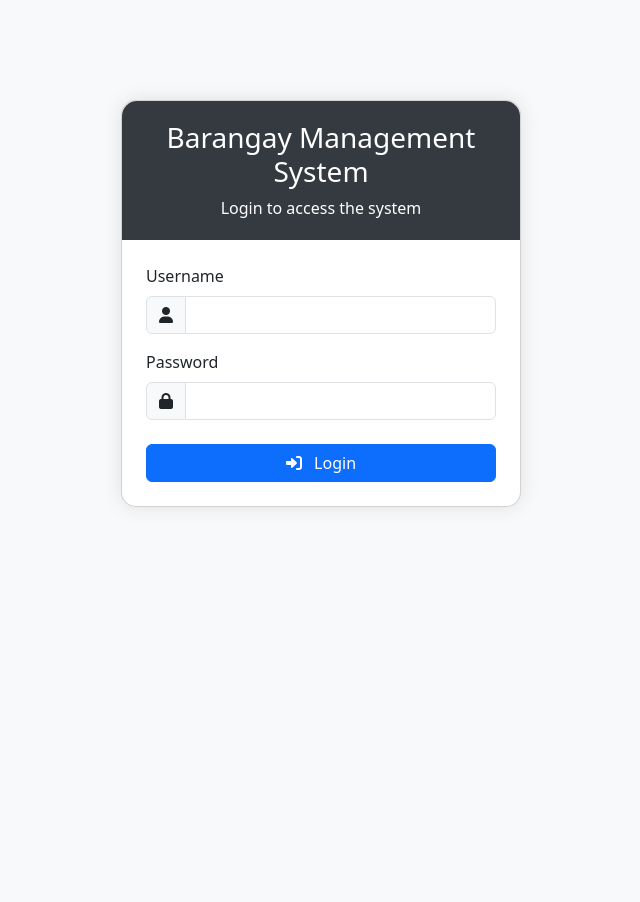
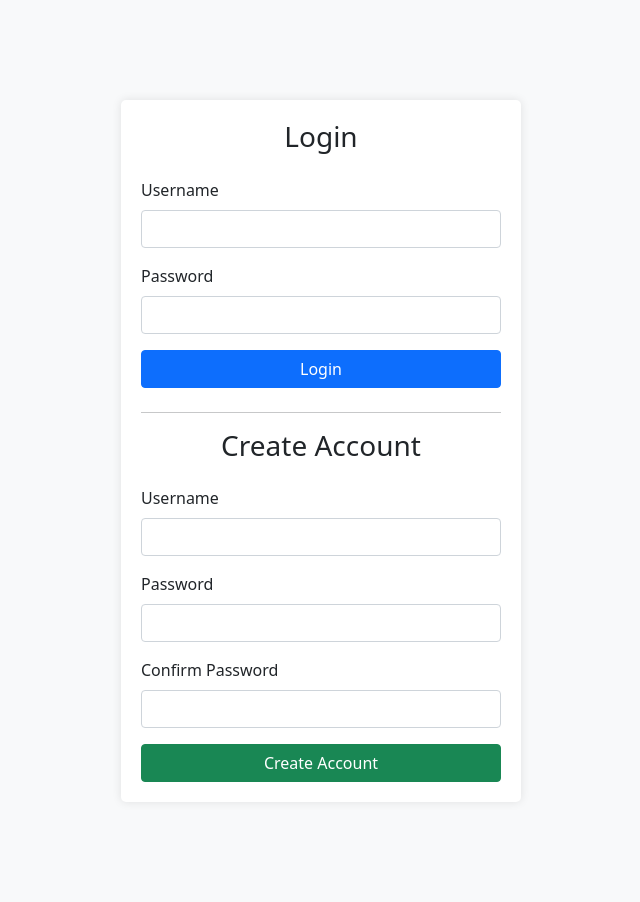
Before and after one commit to Shiro2602/BarangaySystem, a PHP site: page /login.php in a window 1280 px wide. Shown: the whole page, without its empty margins (319-959 px from the left). Before the commit the page ends 507 px from the top, so only its background shows below. Run offline with PHP 8.4, Linux system fonts and the light colour scheme.

Commit message:
2nd commit

```diff
--- a/account.php
+++ b/account.php
@@ -1,6 +1,7 @@
 <?php
 require_once 'config.php';
 require_once 'auth.php';
+require_once 'auth_check.php';
 
 $success_message = '';
 $error_message = '';
--- a/blotter.php
+++ b/blotter.php
@@ -1,4 +1,5 @@
 <?php
+require_once 'auth_check.php';
 require_once 'config.php';
 
 // Handle blotter record submission
--- a/index.php
+++ b/index.php
@@ -65,12 +65,6 @@ require_once 'auth.php';
                         </ul>
                     </div>
                 </div>
-                <div class="row">
-                    <div class="col-12">
-                        <h2>Dashboard</h2>
-                        <hr>
-                    </div>
-                </div>
 
                 <!-- Dashboard Cards -->
                 <div class="row">
--- a/login.php
+++ b/login.php
@@ -1,11 +1,52 @@
 <?php
+if (session_status() === PHP_SESSION_NONE) {
     session_start();
+}
 require_once 'config.php';
 
+// If already logged in, redirect to index
+if (isset($_SESSION['authenticated']) && $_SESSION['authenticated']) {
+    header("Location: index.php");
+    exit();
+}
+
+$error_message = '';
+$success_message = '';
+
+// Handle Create Account
+if (isset($_POST['create_account'])) {
+    $username = $_POST['new_username'];
+    $password = $_POST['new_password'];
+    $confirm_password = $_POST['confirm_password'];
+
+    if ($password !== $confirm_password) {
+        $error_message = "Passwords do not match!";
+    } else {
+        try {
+            // Check if username already exists
+            $stmt = $pdo->prepare("SELECT id FROM users WHERE username = ?");
+            $stmt->execute([$username]);
+            if ($stmt->rowCount() > 0) {
+                $error_message = "Username already exists!";
+            } else {
+                // Create new account
+                $hashed_password = password_hash($password, PASSWORD_DEFAULT);
+                $stmt = $pdo->prepare("INSERT INTO users (username, password, role) VALUES (?, ?, 'admin')");
+                $stmt->execute([$username, $hashed_password]);
+                $success_message = "Account created successfully! You can now login.";
+            }
+        } catch (PDOException $e) {
+            $error_message = "Database error: " . $e->getMessage();
+        }
+    }
+}
+
+// Handle Login
 if (isset($_POST['login'])) {
     $username = $_POST['username'];
     $password = $_POST['password'];
 
+    try {
         $stmt = $pdo->prepare("SELECT * FROM users WHERE username = ?");
         $stmt->execute([$username]);
         $user = $stmt->fetch();
@@ -14,22 +55,23 @@ if (isset($_POST['login'])) {
             $_SESSION['user_id'] = $user['id'];
             $_SESSION['username'] = $user['username'];
             $_SESSION['role'] = $user['role'];
+            $_SESSION['authenticated'] = true;
             header("Location: index.php");
             exit();
         } else {
-        $error = "Invalid username or password";
+            $error_message = "Invalid username or password!";
+        }
+    } catch (PDOException $e) {
+        $error_message = "Database error: " . $e->getMessage();
     }
 }
 ?>
 
 <!DOCTYPE html>
-<html lang="en">
+<html>
 <head>
-    <meta charset="UTF-8">
-    <meta name="viewport" content="width=device-width, initial-scale=1.0">
     <title>Login - Barangay Management System</title>
-    <link href="https://cdn.jsdelivr.net/npm/bootstrap@5.3.0/dist/css/bootstrap.min.css" rel="stylesheet">
-    <link href="https://cdnjs.cloudflare.com/ajax/libs/font-awesome/6.0.0/css/all.min.css" rel="stylesheet">
+    <link href="https://cdn.jsdelivr.net/npm/bootstrap@5.1.3/dist/css/bootstrap.min.css" rel="stylesheet">
     <style>
         body {
             background-color: #f8f9fa;
@@ -37,57 +79,57 @@ if (isset($_POST['login'])) {
         .login-container {
             max-width: 400px;
             margin: 100px auto;
-        }
-        .login-card {
-            border-radius: 15px;
-            box-shadow: 0 0 20px rgba(0,0,0,0.1);
-        }
-        .login-header {
-            text-align: center;
             padding: 20px;
-            background-color: #343a40;
-            color: white;
-            border-radius: 15px 15px 0 0;
+            background: white;
+            border-radius: 5px;
+            box-shadow: 0 0 10px rgba(0,0,0,0.1);
         }
     </style>
 </head>
 <body>
     <div class="container">
         <div class="login-container">
-            <div class="card login-card">
-                <div class="login-header">
-                    <h3>Barangay Management System</h3>
-                    <p class="mb-0">Login to access the system</p>
-                </div>
-                <div class="card-body p-4">
-                    <?php if (isset($error)): ?>
-                        <div class="alert alert-danger"><?= $error ?></div>
+            <?php if ($error_message): ?>
+                <div class="alert alert-danger"><?php echo $error_message; ?></div>
+            <?php endif; ?>
+            <?php if ($success_message): ?>
+                <div class="alert alert-success"><?php echo $success_message; ?></div>
             <?php endif; ?>
 
+            <!-- Login Form -->
+            <form method="POST" class="mb-4">
+                <h3 class="text-center mb-4">Login</h3>
+                <div class="mb-3">
+                    <label for="username" class="form-label">Username</label>
+                    <input type="text" class="form-control" id="username" name="username" required>
+                </div>
+                <div class="mb-3">
+                    <label for="password" class="form-label">Password</label>
+                    <input type="password" class="form-control" id="password" name="password" required>
+                </div>
+                <button type="submit" name="login" class="btn btn-primary w-100">Login</button>
+            </form>
+
+            <hr>
+
+            <!-- Create Account Form -->
             <form method="POST">
+                <h3 class="text-center mb-4">Create Account</h3>
                 <div class="mb-3">
-                            <label class="form-label">Username</label>
-                            <div class="input-group">
-                                <span class="input-group-text"><i class="fas fa-user"></i></span>
-                                <input type="text" name="username" class="form-control" required>
+                    <label for="new_username" class="form-label">Username</label>
+                    <input type="text" class="form-control" id="new_username" name="new_username" required>
                 </div>
+                <div class="mb-3">
+                    <label for="new_password" class="form-label">Password</label>
+                    <input type="password" class="form-control" id="new_password" name="new_password" required>
                 </div>
-                        <div class="mb-4">
-                            <label class="form-label">Password</label>
-                            <div class="input-group">
-                                <span class="input-group-text"><i class="fas fa-lock"></i></span>
-                                <input type="password" name="password" class="form-control" required>
+                <div class="mb-3">
+                    <label for="confirm_password" class="form-label">Confirm Password</label>
+                    <input type="password" class="form-control" id="confirm_password" name="confirm_password" required>
                 </div>
-                        </div>
-                        <button type="submit" name="login" class="btn btn-primary w-100">
-                            <i class="fas fa-sign-in-alt me-2"></i> Login
-                        </button>
+                <button type="submit" name="create_account" class="btn btn-success w-100">Create Account</button>
             </form>
         </div>
     </div>
-        </div>
-    </div>
-
-    <script src="https://cdn.jsdelivr.net/npm/bootstrap@5.3.0/dist/js/bootstrap.bundle.min.js"></script>
 </body>
 </html>
--- a/officials.php
+++ b/officials.php
@@ -1,4 +1,5 @@
 <?php
+require_once 'auth_check.php';
 require_once 'config.php';
 
 // Handle official submission
--- a/reports.php
+++ b/reports.php
@@ -1,5 +1,6 @@
 <?php
 require_once 'config.php';
+require_once 'auth_check.php';
 
 // Get summary statistics
 $stats = [
--- a/residents.php
+++ b/residents.php
@@ -1,5 +1,6 @@
 <?php
 require_once 'config.php';
+require_once 'auth_check.php';
 
 // Add Resident
 if (isset($_POST['add_resident'])) {
```
Also changed, not shown: auth.php (+15 -13 lines), auth_check.php (added, +22 -0 lines), clearance.php (+51 -33 lines), css/print.css (added, +73 -0 lines), forecast.php (+1 -10 lines), indigency.php (+37 -28 lines). Lines whose indentation alone changed are shown as unchanged.
